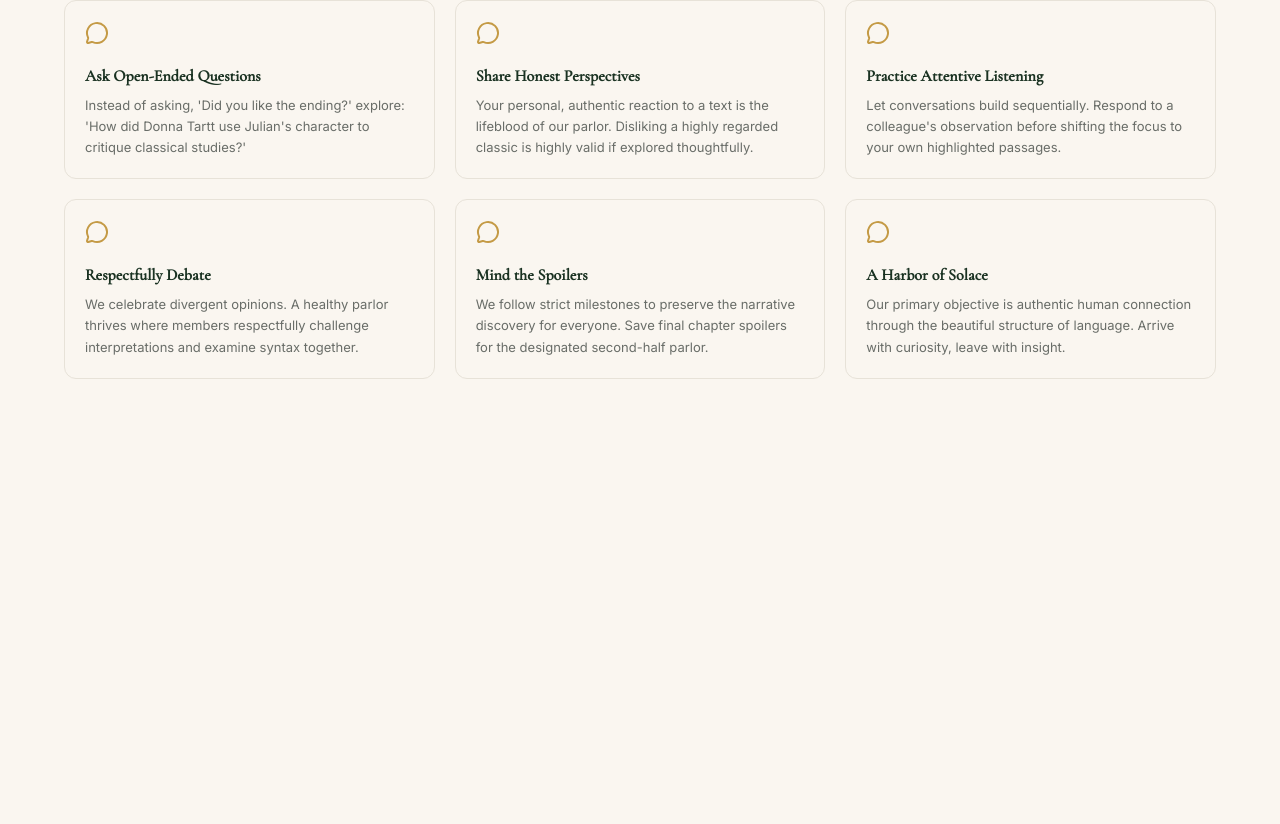
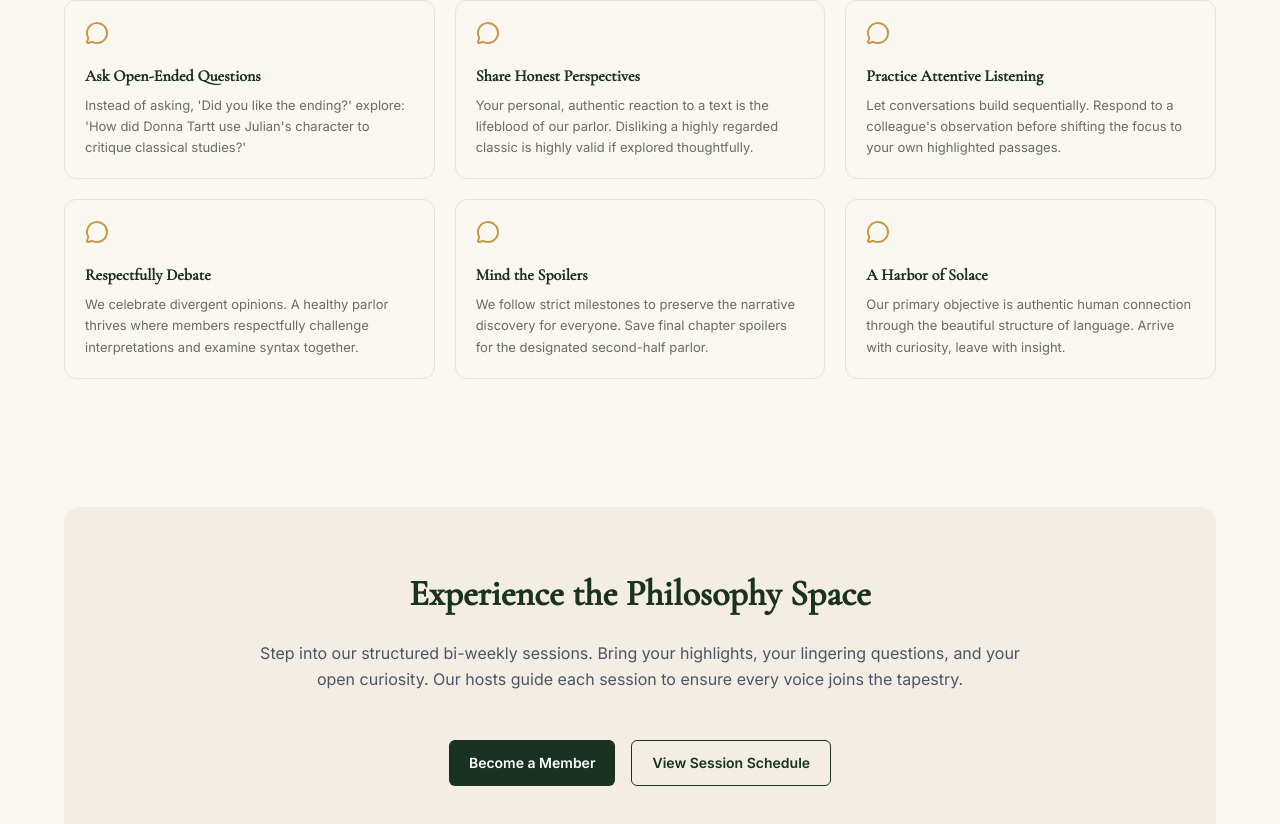
Before and after one commit to chingu-voyages/V62-tier3-team-34, an Angular app in the folder client/: page /read-discuss in a window 1280 px wide. Shown: the part 1313-2137 px from the top of the page. Before the commit the page ends 1756 px from the top, so only its background shows below. Built offline with nearby package versions, Linux system fonts and the light colour scheme.

Commit message:
Add join-us section to read-discuss page

```diff
--- a/client/src/app/pages/read-discuss/read-discuss.html
+++ b/client/src/app/pages/read-discuss/read-discuss.html
@@ -53,3 +53,19 @@
         </div>
   </div>
  </section>
+
+ <!-- join-us-section -->
+
+ <section class="px-10 py-16 md:px-10" >
+  <div class="mx-auto max-w-6xl px-10 py-16 md:px-10 bg-[#F3EDE4] rounded-2xl" >
+    <div class="flex flex-col items-center gap-6" >
+      <h2 class="font-serif text-4xl font-semibold leading-tight text-forest" >Experience the Philosophy Space</h2>
+      <p class="text-gray-600 text-base max-w-3xl leading-relaxed mb-6 text-center" >Step into our structured bi-weekly sessions. Bring your highlights, your lingering questions, and your open curiosity. Our hosts guide each session to ensure every voice joins the tapestry.</p>
+      <div class="flex flex-col sm:flex-row gap-4" >
+        <button class="rounded-md bg-forest px-5 py-3 font-semibold text-white text-sm">Become a Member</button>
+        <button class="rounded-md bg-linen px-5 py-3 font-semibold text-forest border border-forest text-sm">View Session Schedule</button>
+      </div>
+    </div>
+
+  </div>
+ </section>
--- a/client/src/styles.css
+++ b/client/src/styles.css
@@ -16,7 +16,6 @@
   --color-parchment: #faf7f0;
   --color-card: #F3EDE4;
   --color-gold: #C49A45;
-  --color-brand-muted: #8A8478;
 
   --shadow-book: 0 8px 16px 0 rgb(31 35 32 / 0.1682);
   --shadow-card: 0 1px 2px 0 rgb(31 35 32 / 0.06), 0 4px 12px 0 rgb(31 35 32 / 0.08);
```
